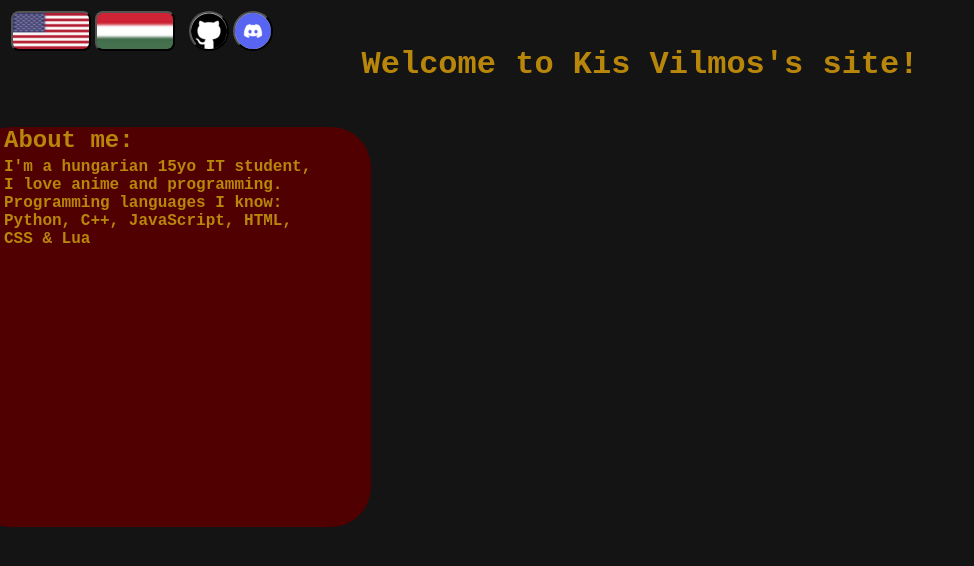
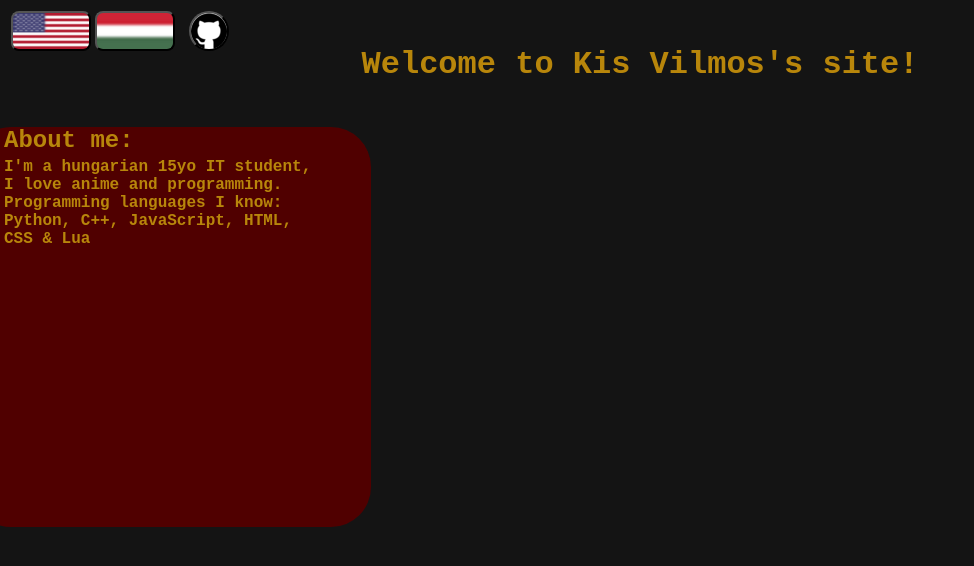
Before and after one commit to kisvilmos27/protosite, a plain HTML site: page index.html in a window 1280 px wide. Shown: the whole page, without its empty margins (0-974 px from the left). Drawn offline with Linux system fonts and the light colour scheme.

Commit message:
Update index.html
removed feature, invite link.

```diff
--- a/index.html
+++ b/index.html
@@ -20,9 +20,6 @@
                 <th>
                     <button id="btn.git" onclick="location.href='https://github.com/kisvilmos27';" style="background:url(images/icons/git.png); width:40px; height:40px; border-radius: 50%;margin-left: 10px;"></button>
                 </th>
-                <th>
-                    <button id="btn.dc" onclick="location.href='https://discord.gg/pr8pCnPStB';" style="background:url(images/icons/dc.png); width:40px; height:40px; border-radius: 50%;"></button>
-                </th>
             </table>
             <h1 id="0">Welcome to Kis Vilmos's site!</h1>
         </header>
```
